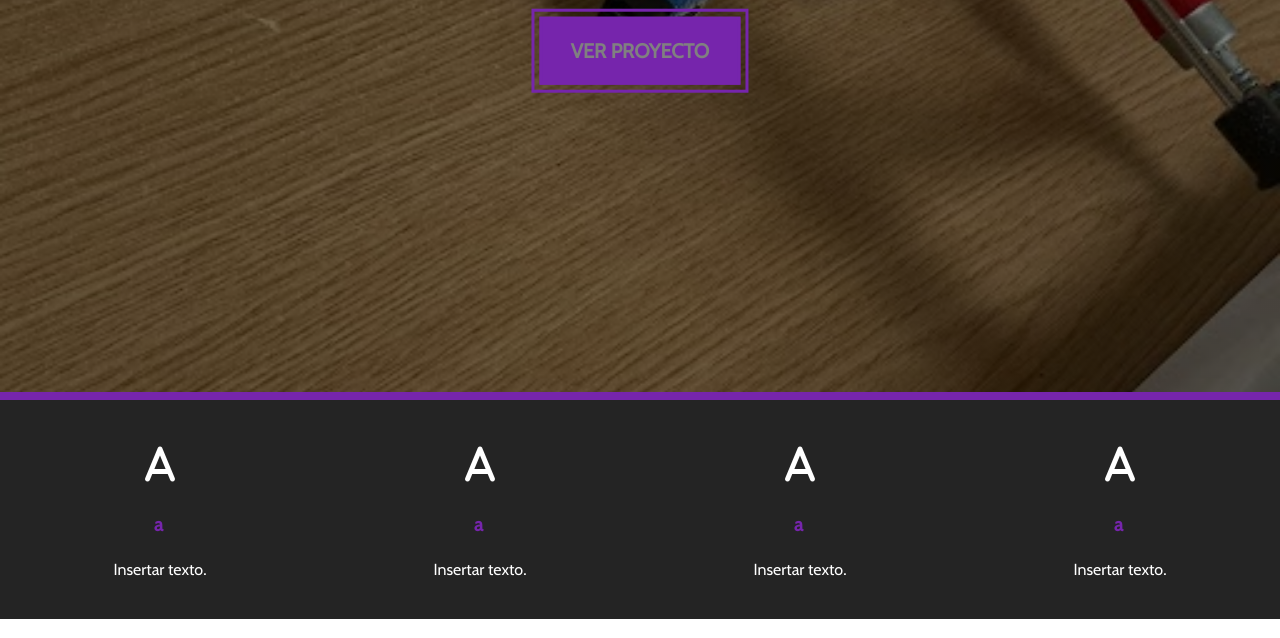
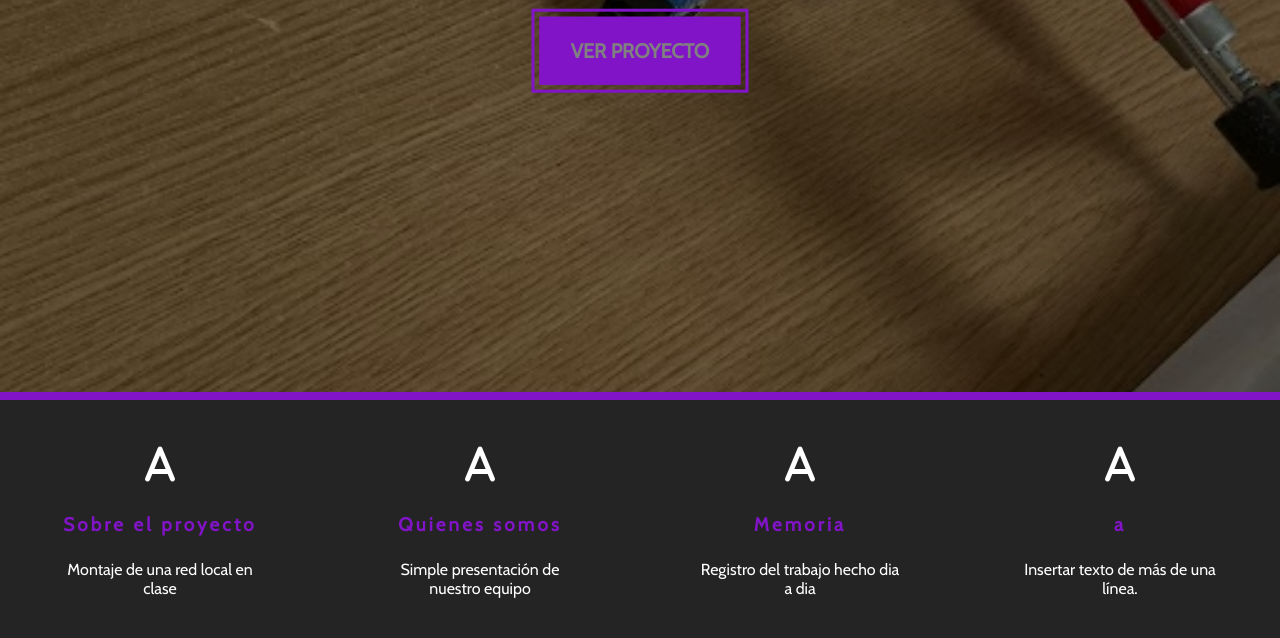
Before and after one commit to AdrianHeCa/Web-Red-Local-Xalo, a plain HTML site: page Index.html in a window 1280 px wide. Shown: the part 472-1110 px from the top of the page. Drawn offline with nearby package versions, Linux system fonts and the light colour scheme.

Commit message:
na de na

```diff
--- a/Index.html
+++ b/Index.html
@@ -34,7 +34,7 @@
                 <h1 class="banner-title">Red local en clase</h1>
             </div>
             <div style="overflow: hidden; padding-bottom: 1.1rem;">
-                <a href="#" class="banner-btn">Ver proyecto</a>
+                <a href="Memoria.html" class="banner-btn">Ver proyecto</a>
             </div>
         </div>
     </header>
@@ -45,49 +45,57 @@
 <!-- Parts -->
 <section class="parts clearfix">
     <!-- Part -->
+    <a href="Index.html">
+    <article class="part">
+        <span class="part-icon">
+            <i class="fa-solid fa-a"></i>
+        </span>
+        <h3 class="part-title">Sobre el proyecto</h3>
+        <p class="part-text">
+            Montaje de una red local en clase
+        </p>
+    </article>
+    </a>
+    <!-- End of part -->
+    <!-- Part -->
+    <a href="Quienes somos.html">
+    <article class="part">
+        <span class="part-icon">
+            <i class="fa-solid fa-a"></i>
+        </span>
+        <h3 class="part-title">Quienes somos</h3>
+        <p class="part-text">
+            Simple presentación de nuestro equipo
+        </p>
+    </article>
+    </a>
+    <!-- End of part -->
+    <!-- Part -->
+    <a href="Memoria.html">
+    <article class="part">
+        <span class="part-icon">
+            <i class="fa-solid fa-a"></i>
+        </span>
+        <h3 class="part-title">Memoria</h3>
+        <p class="part-text">
+            Registro del trabajo hecho dia a dia
+        </p>
+    </article>
+    </a>
+    <!-- End of part -->
+    <!-- Part -->
+    <a href="#">
     <article class="part">
         <span class="part-icon">
             <i class="fa-solid fa-a"></i>
         </span>
         <h3 class="part-title">a</h3>
         <p class="part-text">
-            Insertar texto.
+            Insertar texto de más de una línea.
         </p>
     </article>
+    </a>
     <!-- End of part -->
-        <!-- Part -->
-        <article class="part">
-            <span class="part-icon">
-                <i class="fa-solid fa-a"></i>
-            </span>
-            <h3 class="part-title">a</h3>
-            <p class="part-text">
-                Insertar texto.
-            </p>
-        </article>
-        <!-- End of part -->
-            <!-- Part -->
-    <article class="part">
-        <span class="part-icon">
-            <i class="fa-solid fa-a"></i>
-        </span>
-        <h3 class="part-title">a</h3>
-        <p class="part-text">
-            Insertar texto.
-        </p>
-    </article>
-    <!-- End of part -->
-        <!-- Part -->
-        <article class="part">
-            <span class="part-icon">
-                <i class="fa-solid fa-a"></i>
-            </span>
-            <h3 class="part-title">a</h3>
-            <p class="part-text">
-                Insertar texto.
-            </p>
-        </article>
-        <!-- End of part -->
 </section>
 <!-- End of Parts -->
 </body>
--- a/Styles.css
+++ b/Styles.css
@@ -11,7 +11,7 @@
 :root {
     --mainTrans:all 0.3s ease-in-out;
     --letterSpacing: 0.5rem;
-    --mainColor: rgb(118, 37, 172);
+    --mainColor: rgb(130, 20, 200);
     --secondaryColor: white;
     --terciaryColor: gray;
     --backgroundColor: rgb(36, 36, 36);
```
